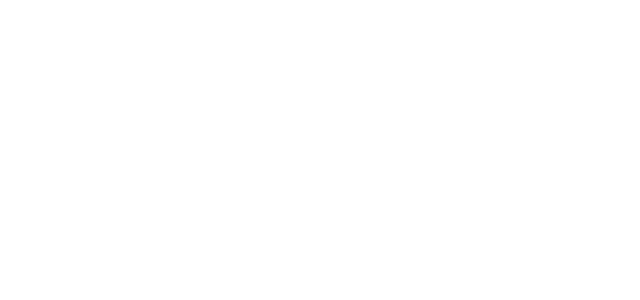
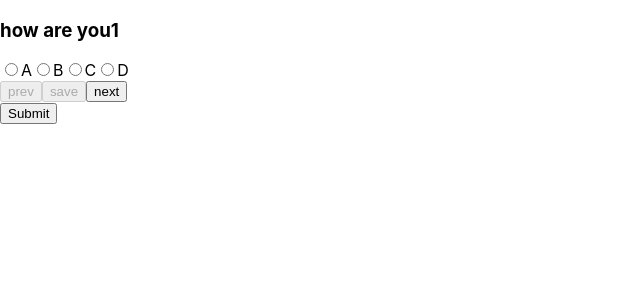
Before and after one commit to onkar95/BE-project-testUI, a React (Create React App) app: page /test in a window 1280 px wide. Before the commit this address had no page. Shown: the top 300 px of the page, without its empty margins (0-640 px from the left). Built offline with nearby package versions, Linux system fonts and the light colour scheme.

Commit message:
disabled

```diff
--- a/src/component/Test.js
+++ b/src/component/Test.js
@@ -7,10 +7,6 @@
     const [currentQuestion, setcurrentQuestion] = useState(1)
     const [Disable, setDisable] = useState(false)
 
-    useEffect(() => {
-
-    }, [])
-
 
     useEffect(() => {
         const savedAnswers = localStorage.getItem('answers')
@@ -19,8 +15,6 @@
             setAnswersTemp(ans)
         }
     }, [])
-
-
 
 
     const handelSaveTemp = (index, value) => {
@@ -37,10 +31,7 @@
         if (currentQuestion < questions.length) setcurrentQuestion(currentQuestion + 1)
     }
 
-    console.log(answersTemp, "answersTemp")
-    console.log(answers, "answers")
     const handelPrev = () => {
-        console.log("answers", answers)
         if (currentQuestion >= 2) setcurrentQuestion(currentQuestion - 1)
     }
 
@@ -92,9 +83,9 @@
                         </label>
                     </div>
                     <div>
-                        <button disabled={disabled} onClick={() => handelPrev()}>prev</button>
-                        <button onClick={() => handelSave(currentQuestion - 1)}> save </button>
-                        <button onClick={() => handelNext(index)}>  next</button>
+                        <button disabled={currentQuestion - 1 === 0} onClick={() => handelPrev()}>prev</button>
+                        <button disabled={answersTemp[currentQuestion - 1] === null} onClick={() => handelSave(currentQuestion - 1)}> save </button>
+                        <button disabled={currentQuestion === questions.length} onClick={() => handelNext(index)}>  next</button>
                     </div>
                 </div>
             ))}
```
